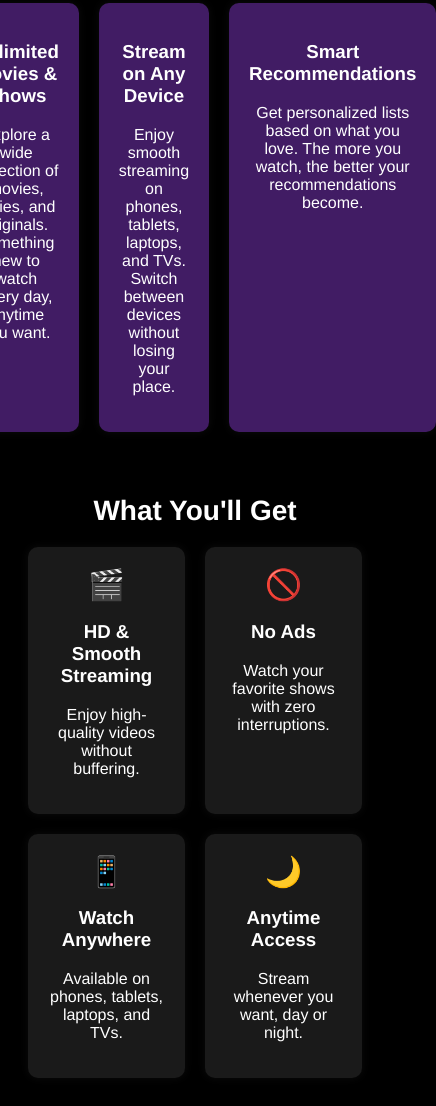
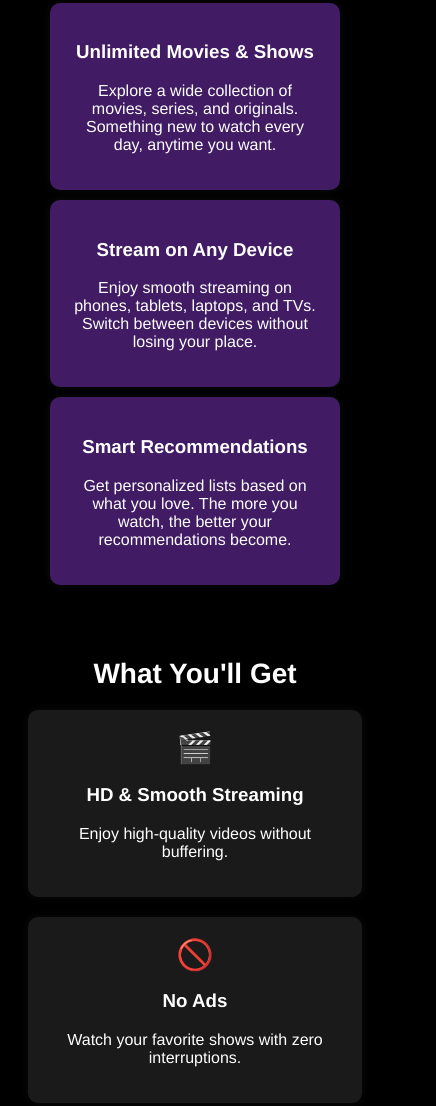
Before and after one commit to Toluwebdesign/Excellence-Projects, a plain HTML site: page Netflik/index.html in a window 390 px wide. Shown: the part 1556-2662 px from the top of the page, 436 px wide, since content can reach past the window. Drawn offline with Linux system fonts and the light colour scheme; a web font is replaced by a local one.

Commit message:
Made Netflik mobile responsive

```diff
--- a/Netflik/styles.css
+++ b/Netflik/styles.css
@@ -227,4 +227,17 @@ nav ul li a:hover {
     width: 50px;
     margin-right: 10px;
   }
+
+  .cards {
+    flex-direction: column;
+    align-items: center;
+  }
+
+  .card {
+    margin-bottom: 10px;
+  }
+
+  .benefits-grid {
+    grid-template-columns: 1fr; /* 1 column */
+  }
 }
```
